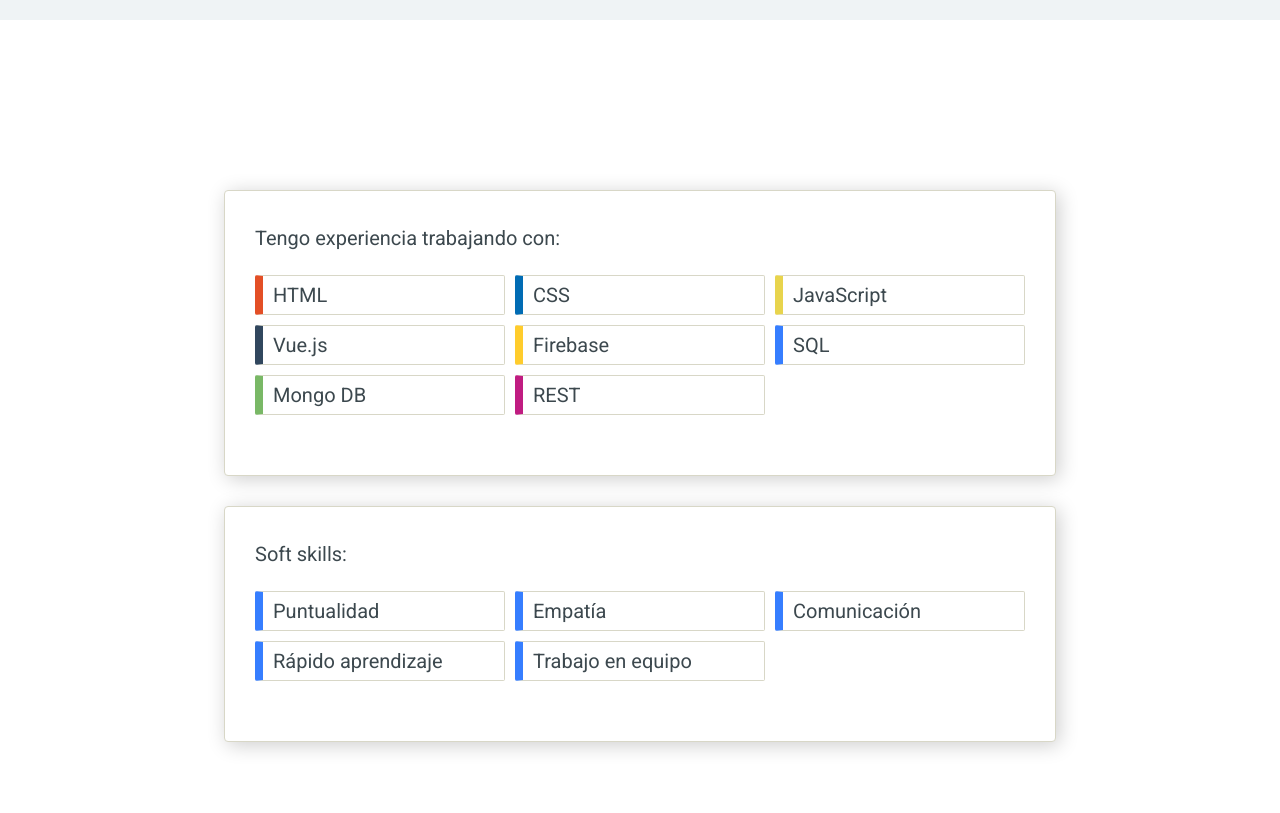
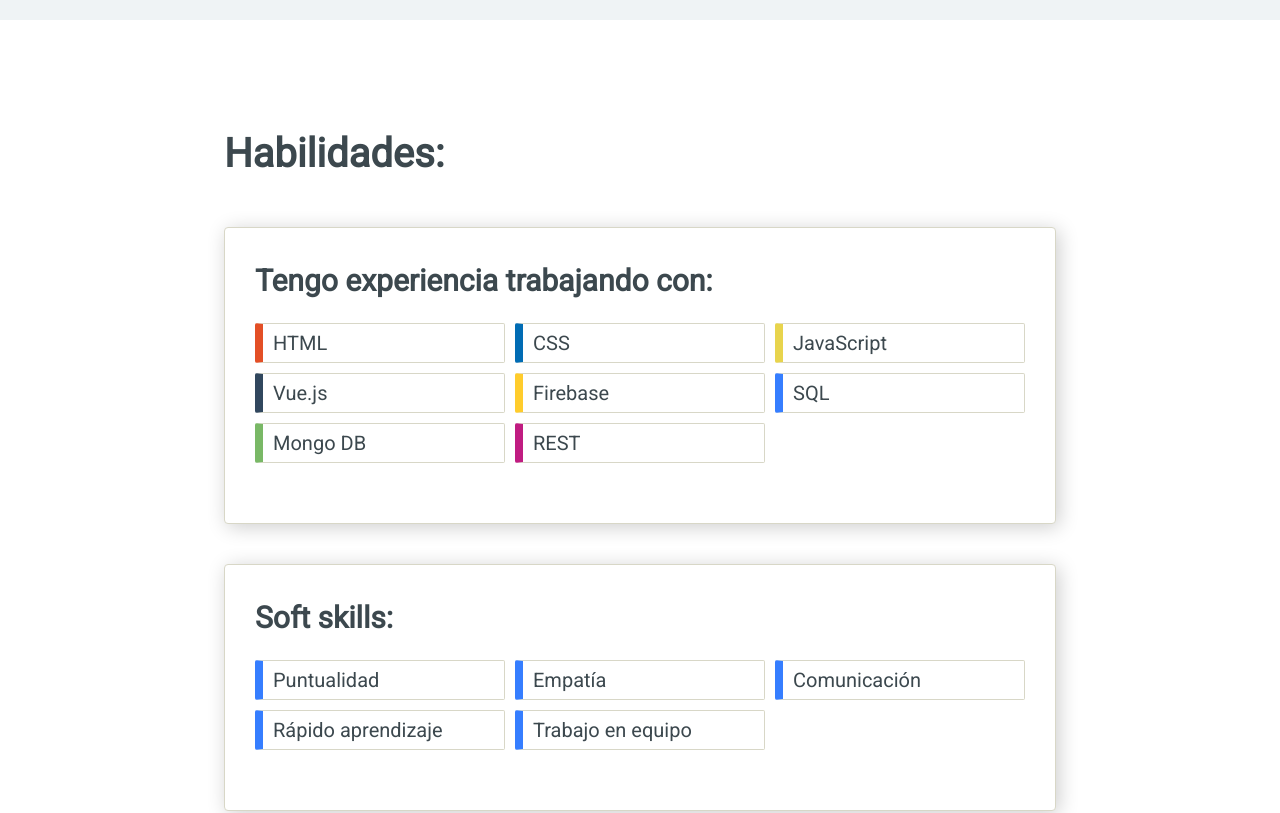
Before and after one commit to otonielandrade7/personal-website, a Vue app: page / in a window 1280 px wide. Shown: the part 780-1593 px from the top of the page. Built offline with nearby package versions, Linux system fonts and the light colour scheme.

Commit message:
adding title to skills area

```diff
--- a/src/components/Skills.vue
+++ b/src/components/Skills.vue
@@ -1,7 +1,10 @@
 <template>
   <div id="skills">
-    <div class="skills-container first-container">
-      <div><p>Tengo experiencia trabajando con:</p></div>
+    <div class="first-container">
+      <h1>Habilidades:</h1>
+    </div>
+    <div class="skills-container">
+      <div><h2>Tengo experiencia trabajando con:</h2></div>
       <div class="skills-grid">
         <div class="skill-card html-card"><p>HTML</p></div>
         <div class="skill-card css-card"><p>CSS</p></div>
@@ -14,7 +17,7 @@
       </div>
     </div>
     <div class="skills-container">
-      <div><p>Soft skills:</p></div>
+      <div><h2>Soft skills:</h2></div>
       <div class="skills-grid">
         <div class="skill-card"><p>Puntualidad</p></div>
         <div class="skill-card"><p>Empatía</p></div>
@@ -41,7 +44,9 @@
   padding: 0 0 10rem 0;
 }
 .first-container {
-  margin: 10rem 0 3rem;
+  margin: 4rem 0 3rem;
+  width: 65%;
+  max-width: 65%;
 }
 .skills-container {
   padding: 3.5rem 3rem;
@@ -51,6 +56,7 @@
   border-radius: var(--border-radius-default);
   box-shadow: 3px 3px 20px rgba(0, 0, 0, 0.2);
   background-color: var(--color-base);
+  margin: 2rem 0;
 }
 .skills-grid {
   margin: 2.5rem 0;
```
